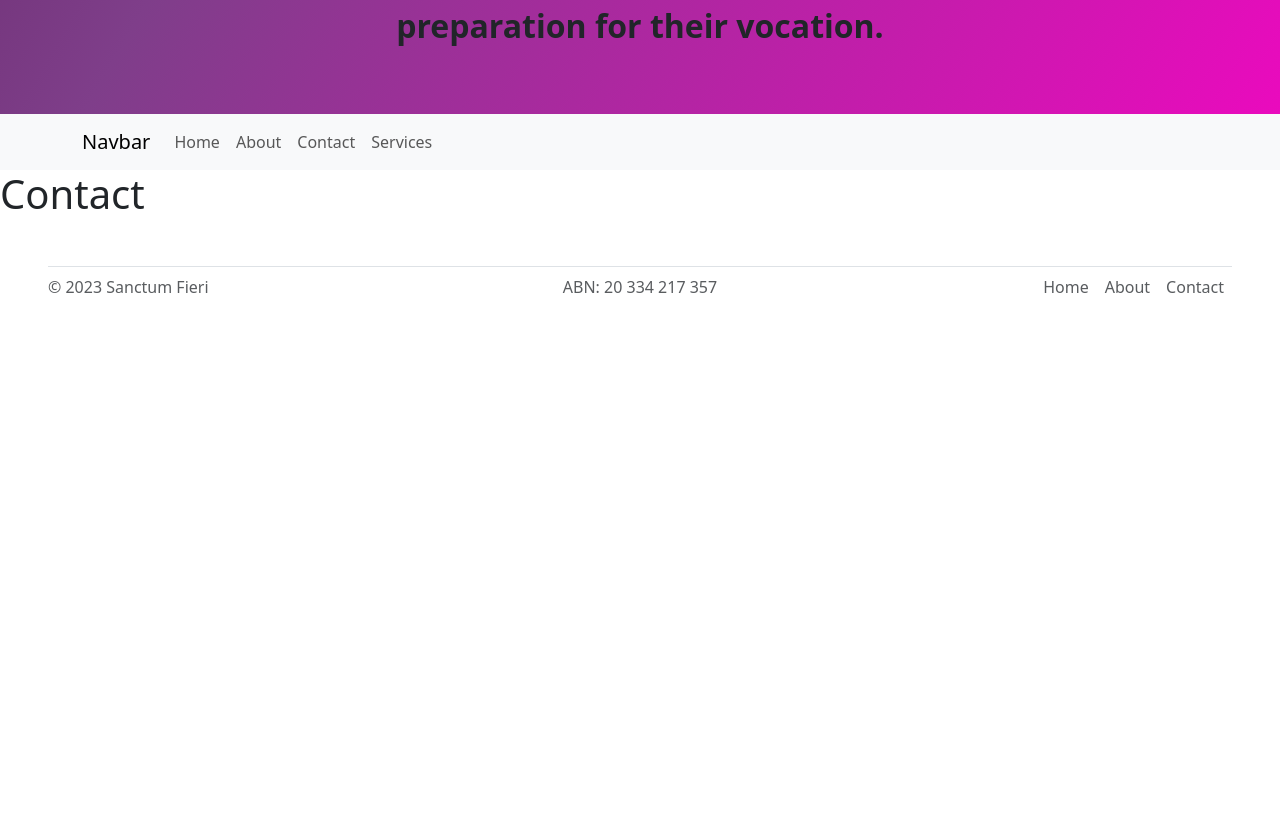
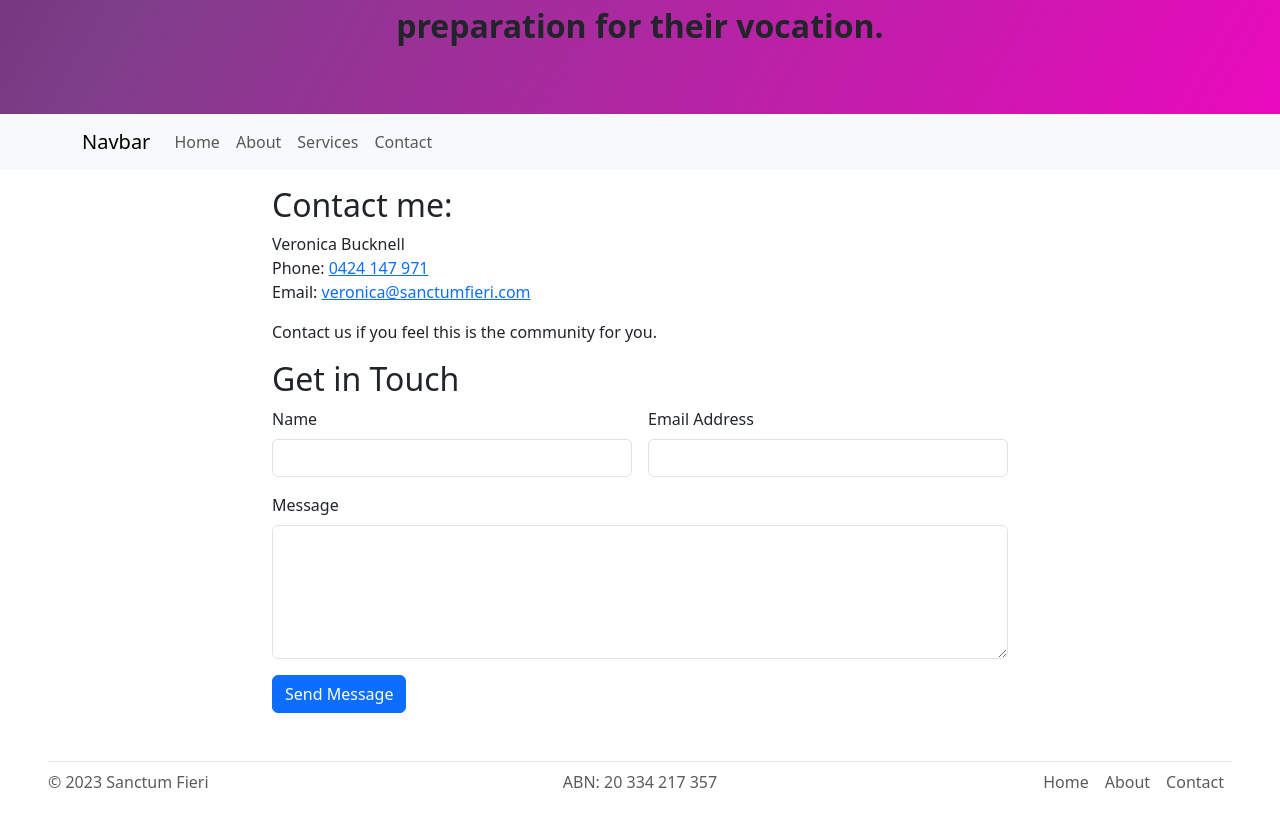
Before and after one commit to NewenTech/sanctum-fieri, a React (Create React App) app: page /contact in a window 1280 px wide. Shown: the part 427-1254 px from the top of the page. Before the commit the page ends 800 px from the top, so only its background shows below. Built offline with nearby package versions, Linux system fonts and the light colour scheme.

Commit message:
complete contact page

```diff
--- a/src/components/Center.js
+++ b/src/components/Center.js
@@ -32,7 +32,9 @@ function Center() {
 									<div className='card-body'>
 										<blockquote className='blockquote mb-0'>
 											<p>"With God, all things are possible."</p>
-											<footer className='blockquote-footer'>
+											<footer
+												className={`blockquote-footer ${classes.quote_author}`}
+											>
 												Saint Rita of Cascia
 											</footer>
 										</blockquote>
--- a/src/components/Center.module.css
+++ b/src/components/Center.module.css
@@ -9,3 +9,8 @@
 	color: #ffffff; /* Text color */
 	padding: 20px; /* Padding to create space around the content */
 }
+
+.quote_author {
+	font-weight: bold;
+	margin-top: 1rem;
+}
--- a/src/components/Navbar.js
+++ b/src/components/Navbar.js
@@ -33,13 +33,13 @@ function Navbar() {
 							</Link>
 						</li>
 						<li className='nav-item'>
-							<Link className='nav-link' to='/contact'>
-								Contact
+							<Link className='nav-link' to='/services'>
+								Services
 							</Link>
 						</li>
 						<li className='nav-item'>
-							<Link className='nav-link' to='/services'>
-								Services
+							<Link className='nav-link' to='/contact'>
+								Contact
 							</Link>
 						</li>
 					</ul>
--- a/src/pages/Contact.js
+++ b/src/pages/Contact.js
@@ -1,7 +1,78 @@
 import React from 'react';
 
 function Contact() {
-	return <h1>Contact</h1>;
+	return (
+		<div className='container mt-3'>
+			<div className='row justify-content-center'>
+				<div className='col-md-8'>
+					<h2>Contact me:</h2>
+					<ul className='list-unstyled contact-info'>
+						<li>
+							<i className='fas fa-user'></i> Veronica Bucknell
+						</li>
+						<li>
+							<i className='fas fa-phone'></i> Phone:{' '}
+							<a href='tel:0424 147 971'>0424 147 971</a>
+						</li>
+						<li>
+							<i className='fas fa-envelope'></i> Email:{' '}
+							<a href='mailto:veronica@email.com'>veronica@sanctumfieri.com</a>
+						</li>
+					</ul>
+					<p>Contact us if you feel this is the community for you.</p>
+					<h2>Get in Touch</h2>
+					<form action='/' method='post' className='row g-3 needs-validation'>
+						<div className='col-md-6'>
+							<label htmlFor='name' className='form-label'>
+								Name
+							</label>
+							<input
+								type='text'
+								className='form-control'
+								id='name'
+								name='name'
+								required
+							/>
+							<div className='invalid-feedback'>Please enter your name.</div>
+						</div>
+						<div className='col-md-6'>
+							<label htmlFor='email' className='form-label'>
+								Email Address
+							</label>
+							<input
+								type='email'
+								className='form-control'
+								id='email'
+								name='email'
+								required
+							/>
+							<div className='invalid-feedback'>
+								Please enter a valid email address.
+							</div>
+						</div>
+						<div className='col-12'>
+							<label htmlFor='message' className='form-label'>
+								Message
+							</label>
+							<textarea
+								className='form-control'
+								id='message'
+								name='message'
+								rows='5'
+								required
+							></textarea>
+							<div className='invalid-feedback'>Please leave a message.</div>
+						</div>
+						<div className='col-12'>
+							<button type='submit' className='btn btn-primary'>
+								Send Message
+							</button>
+						</div>
+					</form>
+				</div>
+			</div>
+		</div>
+	);
 }
 
 export default Contact;
```
